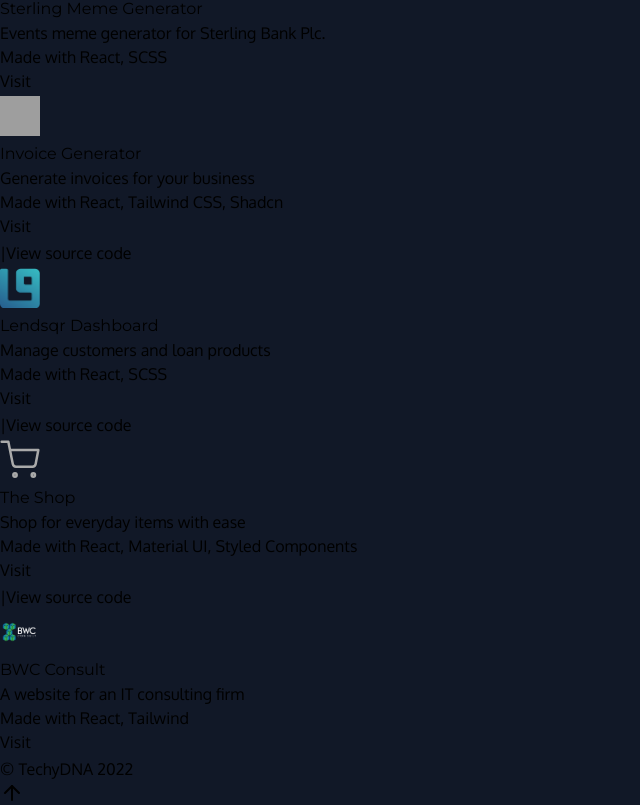
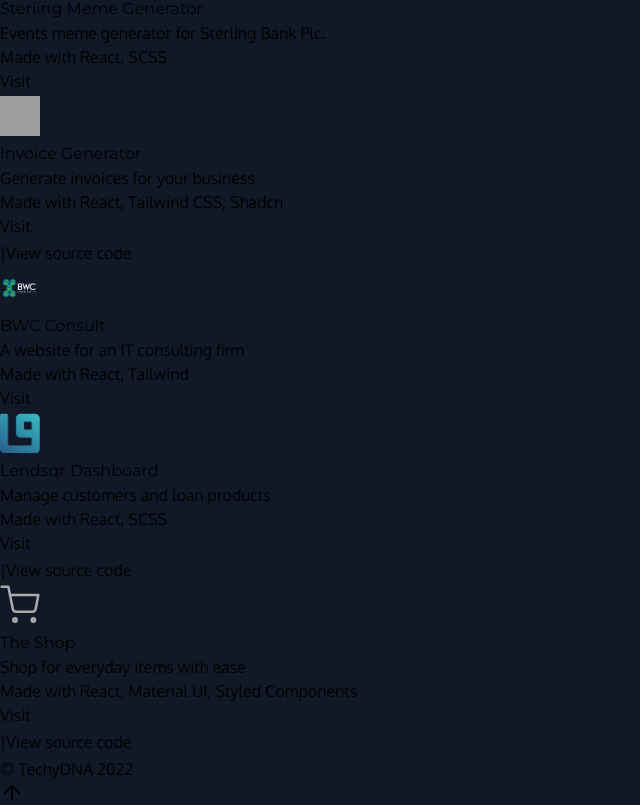
Before and after one commit to OluseunAkintayo/nextjs-portfolio, a Next.js app: page / in a window 1280 px wide. Shown: the part 4156-4961 px from the top of the page, without its empty margins (0-640 px from the left). Built offline with nearby package versions, Linux system fonts and the light colour scheme; grey boxes are pictures that could not be loaded.

Commit message:
Updated projects section

```diff
--- a/components/Home/Projects/data.ts
+++ b/components/Home/Projects/data.ts
@@ -17,6 +17,14 @@
 		github: 'https://github.com/OluseunAkintayo/InvoiceMaker-UI',
 	},
 	{
+		id: 3,
+		name: 'BWC Consult',
+		icon: '/img/bwc.png',
+		url: 'https://www.bwcconsult.co.uk',
+		madeWith: 'React, Tailwind',
+		summary: 'A website for an IT consulting firm'
+	},
+	{
 		id: 1,
 		name: 'Lendsqr Dashboard',
 		icon: '/img/lendsqr.png',
@@ -34,14 +42,6 @@
 		madeWith: 'React, Material UI, Styled Components',
 		summary: 'Shop for everyday items with ease'
 	},
-	{
-		id: 3,
-		name: 'BWC Consult',
-		icon: '/img/bwc.png',
-		url: 'https://www.bwcconsult.co.uk',
-		madeWith: 'React, Tailwind',
-		summary: 'A website for an IT consulting firm'
-	},
 	// {
 	// 	id: 4,
 	// 	name: 'Overwatch',
--- a/components/Home/Projects/index.tsx
+++ b/components/Home/Projects/index.tsx
@@ -15,7 +15,7 @@
 						whileInView={{ opacity: 1, y: 0, scale: 1 }}
 						transition={{ duration: 1 }}
 					>projects</motion.h3>
-					<div className='p-6 text-sm grid gap-6 grid-cols-1 sm:grid-cols-2 mt-12'>
+					<div className='p-6 text-sm grid gap-6 grid-cols-1 sm:grid-cols-2 mt-32'>
 						{
 							projects.map((project) => (
 								<div key={project.id} className="project flex flex-col gap-4 cursor-pointer px-8 py-10 rounded-lg transition-all border border-gray-700 hover:bg-gray-800/30">
```
